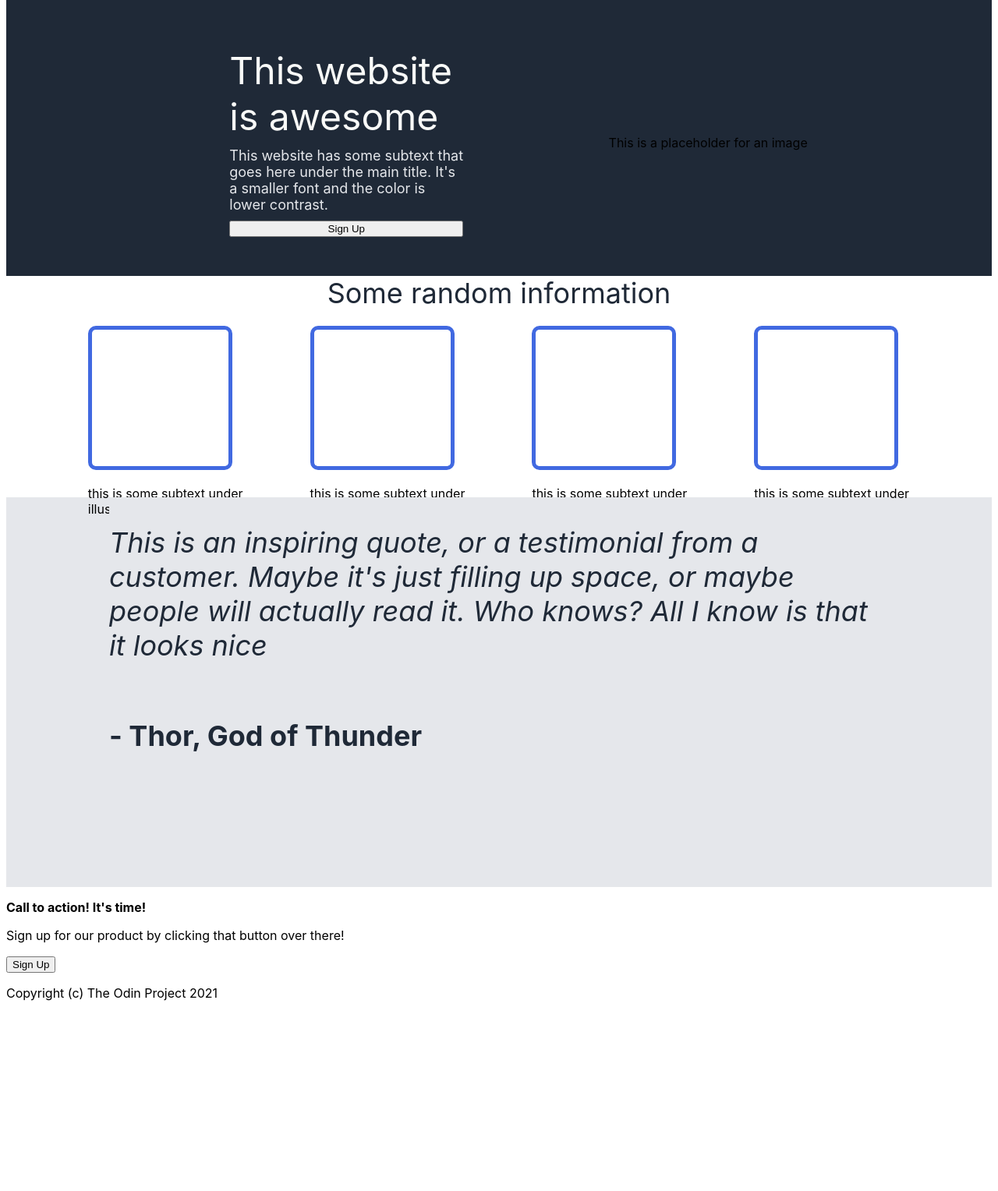
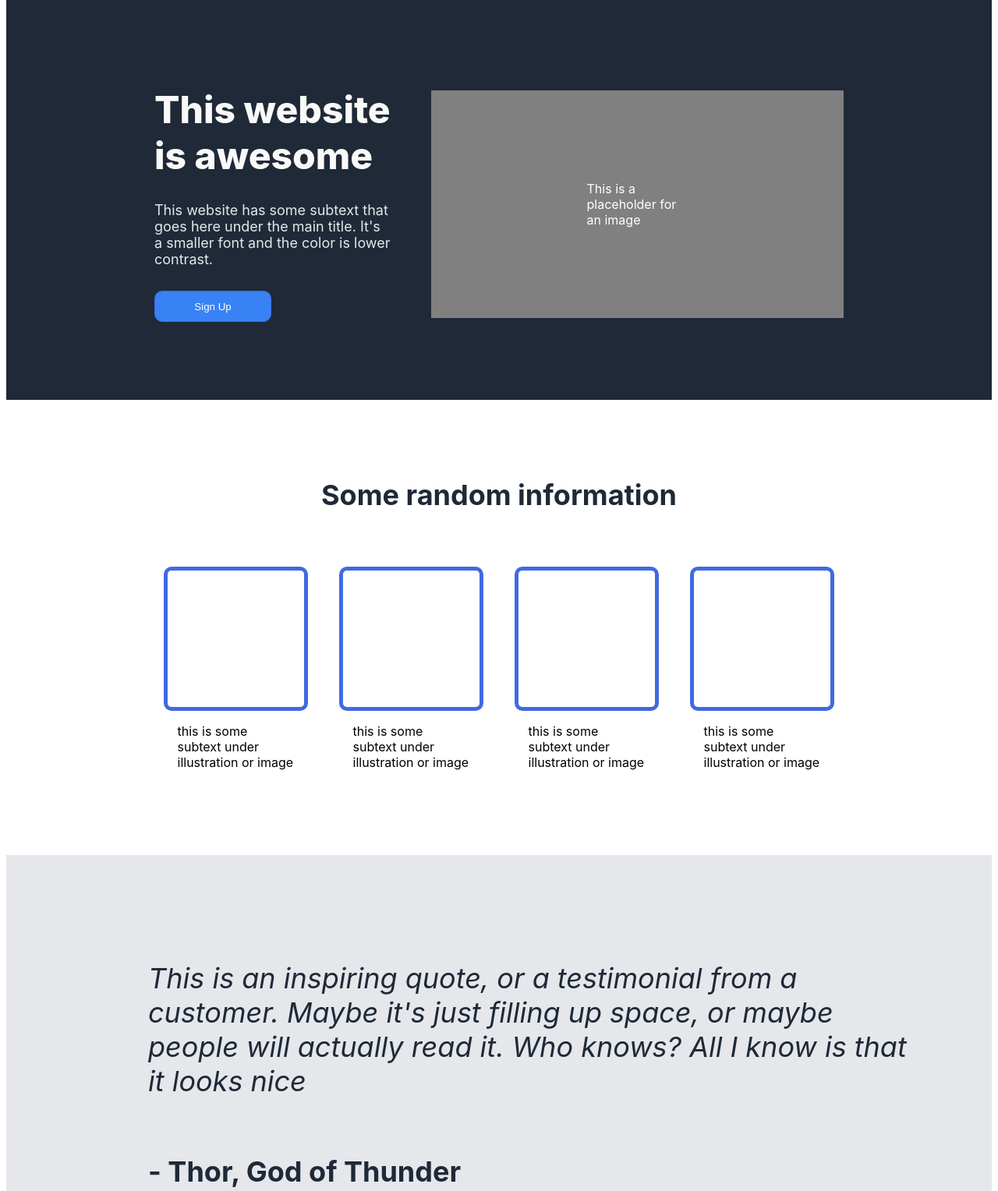
Before and after one commit to ninoala/landing-page, a plain HTML site: page index.html in a window 1280 px wide. Shown: the part 54-1582 px from the top of the page at 78% size. Before the commit the page ends 1354 px from the top, so only its background shows below. Drawn offline with Linux system fonts and the light colour scheme.

Commit message:
Made chages to CSS

```diff
--- a/style.css
+++ b/style.css
@@ -7,7 +7,7 @@ body {
     justify-content: space-between;
     align-items: center;
     background-color: #1F2937;
-    padding: 0 50px;
+    padding: 0 200px;
 }
 
 a {
@@ -19,55 +19,62 @@ ul {
     list-style: none;
     display: flex;
     gap: 10px;
-    margin-right: 100px;
     font-size: 18px;
+}
+
+.placeholder {
+    display: flex;
+    padding: 100px 200px;
+    background-color: gray;
+    color: white;
 }
 
 .logo {
     display: flex;
-    margin-left: 50px;
     color: #F9FAF8;
     font-size: 24px;
+    font-weight: 700;
 }
 
 .hero {
     background-color: #1F2937;
-    padding-left: 50px;
     display:flex;
     flex-direction: column;
-    gap: 10px;
+    gap: 30px;
 }
 
 .hero-main {
     font-size: 48px;
-    font-weight: extra-bold;
+    font-weight: 800;
     color: #F9FAF8;
-    max-width: 300px;
+    max-width: 600px;
     flex-wrap: wrap;
 }
 
 .hero-sec {
     font-size: 18px;
     color: #E5E7EB;
-    max-width: 300px;
+    max-width: 600px;
     flex-wrap: wrap;
 }
 
-.button {
+.button1 {
     background-color: #3882F6;
-    height: 50px;
-    width: 100px;
+    height: 40px;
+    width: 150px;
     border: 1px solid royalblue;
     color: white;
     border-radius: 10px;
+
 }
 
 .hero-container {
     display: flex;
     background-color: #1F2937;
-    justify-content: space-evenly;
+    justify-content: space-between;
+    gap: 50px;
     align-items: center;
-    padding: 50px;
+    padding: 100px 190px;
 }
 
 .info {
@@ -75,20 +82,28 @@ ul {
     justify-content: center;
     align-items: center;
     font-size: 36px;
-    font-weight: extra-bold;
+    font-weight: 750;
     color: #1F2937;
     background-color: white;
+    margin-top: 100px;
+    margin-bottom: 50px;
 }
 
 .square {
-    max-width: 200px;
-    max-height: 200px;
+    display: flex;
+    flex-direction: column;
+    align-items: center;
+    max-width: 150px;
+    max-height: 250px;
+
 }
 
 .sq-cont {
     display: flex;
     padding: 20px;
-    justify-content: space-evenly;
+    justify-content: center;
+    gap: 75px;
+    margin-bottom: 100px;
 }
 
 img {
@@ -110,6 +125,55 @@ img {
 .quote-cont {
     display: flex;
     justify-content: center;
+    align-items: center;
     background-color: #E5E7EB;
     height: 500px;
+    padding-left: 100px;
+    margin-bottom: 100px;
 }
+
+.bottom {
+    display: flex;
+    justify-content: center;
+    margin-bottom: 100px;
+}
+
+.blue-cont {
+    display: flex;
+    background-color: #3882F6;
+    max-width: 2000px;
+    max-height: 500px;
+    justify-content: center;
+    gap: 400px;
+    align-items: center;
+    padding: 10px 50px;
+    color: white;
+    border-radius: 10px;
+}
+
+.button2 {
+    background-color: #3882F6;
+    height: 50px;
+    width: 100px;
+    border: 1px solid white;
+    color: white;
+    border-radius: 10px;
+
+}
+
+.footer {
+    display: flex;
+    justify-content: center;
+    align-items: center;
+    background-color: #1F2937;
+    color: white;
+    height: 110px;
+    position: relative;
+    bottom: 0;
+}
+
+.mega {
+    display: flex;
+    flex-direction: column;
+    margin: 0px;
+}
```
